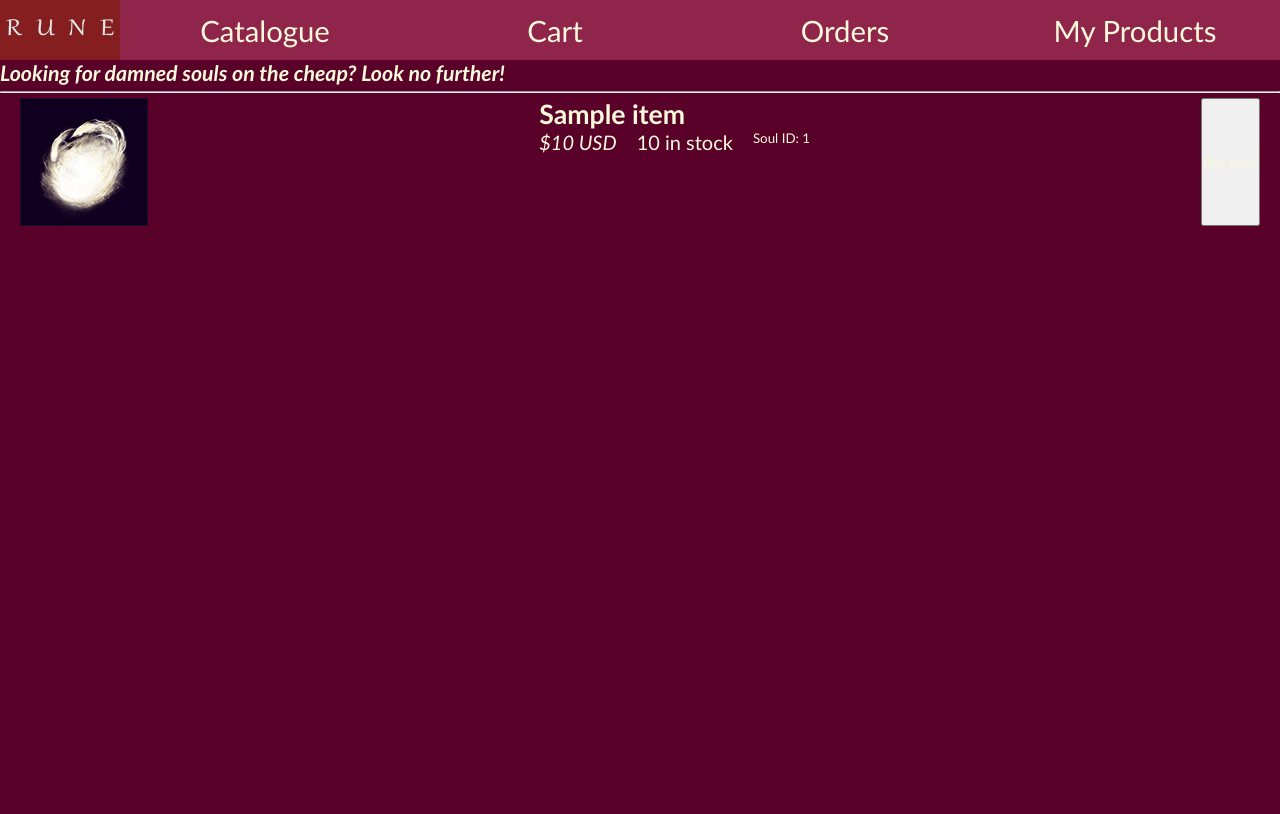
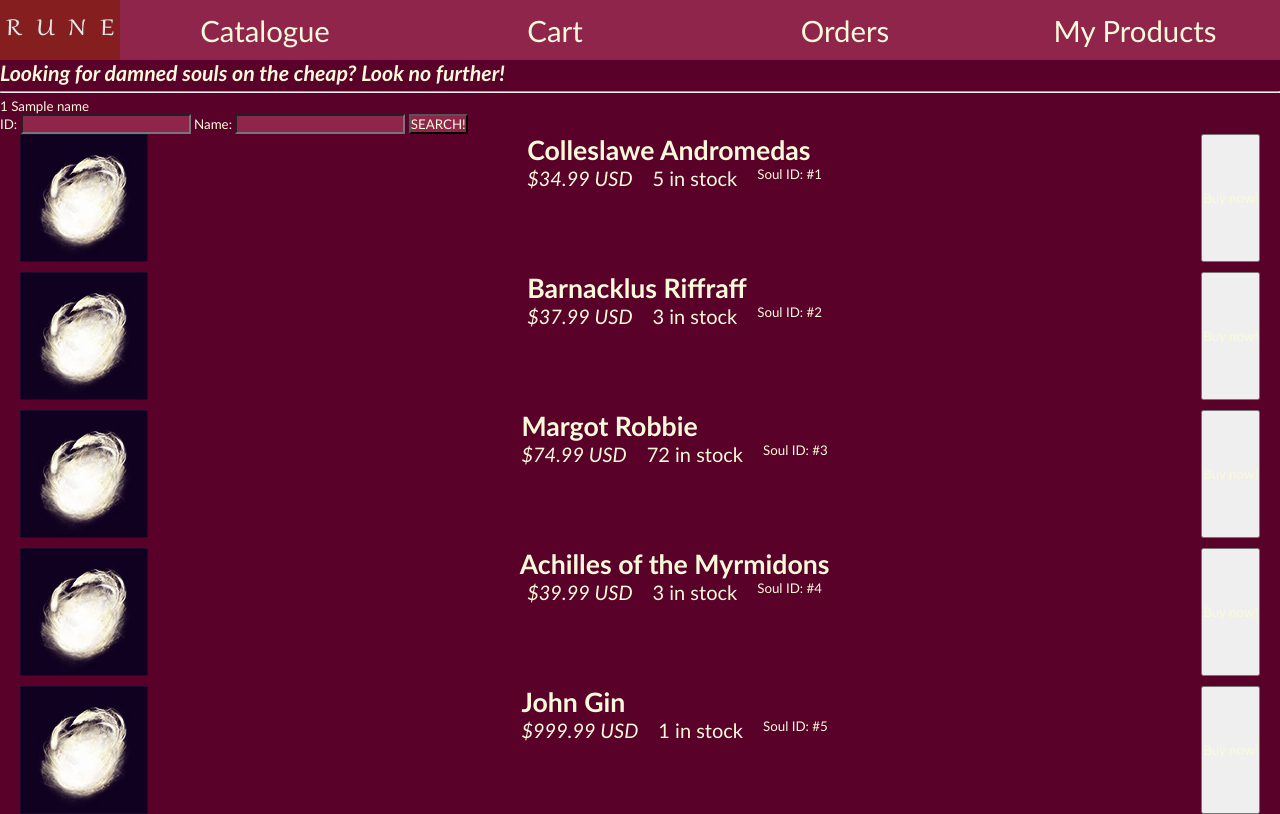
Before and after one commit to MinistryOfSillyCoding/eshop-rune-v5, a Flask app: template frontend/website/templates/catalog.html in a window 1280 px wide. Before the commit the page ends 226 px from the top, so only its background shows below. Run offline with Flask 3, Linux system fonts and the light colour scheme; the template is opened without the code that fills it: values that come from a table or form of the project are taken from there, most other values are stand-ins (such as "Sample title", 1, 10 or a date in 2020).

Commit message:
added search func

```diff
--- a/frontend/website/templates/base.html
+++ b/frontend/website/templates/base.html
@@ -13,7 +13,7 @@
             <img class="navbar__logo" src="../static/runelogo.jpg">
         </a>
         <div class="navbar__links">
-            <a class="navbar__link" href="/catalog">Catalogue</a>
+            <a class="navbar__link" href="/products">Catalogue</a>
             <a class="navbar__link" href="/cart">Cart</a>
             <a class="navbar__link" href="/orders">Orders</a>
             <a class="navbar__link" href="/myproducts">My Products</a>
--- a/frontend/website/templates/catalog.html
+++ b/frontend/website/templates/catalog.html
@@ -4,22 +4,35 @@
 {% block content %}
 <h1>Looking for damned souls on the cheap? Look no further!</h1>
 <hr>
+{{ id }}
+{{ name }}
+<!-- Search form -->
+<!-- Search for products matching ALL non-null properties -->
+<form action="/products/search" method="get">
+    <label for="id">ID:</label>
+    <input type="text" name="id">
 
+    <label for="name">Name:</label>
+    <input type="text" name="name">
+
+    <input type="submit" value="SEARCH!">
+</form>
+<!-- Catalog -->
 <div class="products">
-    {% for item in items %}
+    {% for product in products %}
         <div class="product">
             <img class="product__img" src="../static/smoul.jpg">
             <div class="product__info">
-                <h2 class="product__name">{{ item['name'] }}</h2>
+                <h2 class="product__name">{{ product['name'] }}</h2>
                 <div class="product__otherinfo">
                     <div class="product__price">
-                        ${{ item['price'] }} USD
+                        ${{ product['price'] }} USD
                     </div>
                     <div class="product__quantity">
-                        {{ item['quantity'] }} in stock
+                        {{ product['quantity'] }} in stock
                     </div>
                     <div class="product__id">
-                        Soul ID: {{ item['id'] }}
+                        Soul ID: #{{ product['id'] }}
                     </div>
                 </div>
             </div>
--- a/products/main.py
+++ b/products/main.py
@@ -116,19 +116,21 @@ items.append({'name' : 'Johnny-o', 'price' : '$99999.99'})
 # GET methods:
 
 # request all products
-@app.route('/products', methods = ['GET'])
+@app.route('/products/all', methods = ['GET'])
 def send_all_products():
     return jsonify([p.serialized for p in Products.query.all()])
 
-# request of a specific product by id
-@app.route('/products/:id', methods=['GET'])
-def send_product_byid(id):
-    pass
+# request of a specific product by id and name
+@app.route('/products/__<id>__<name>', methods=['GET'])
+def send_product_by_id_name(id, name):
+    if id == '0':
+        q = Products.query.filter(Products.name == name)
+    elif name == '0':
+        q = Products.query.filter(Products.id == int(id))
+    else:
+        q = Products.query.filter(Products.id == int(id), Products.id == int(id))
+    return jsonify([p.serialized for p in q])
 
-# request of a list of products by title
-@app.route('/products/<name>', methods=['GET'])
-def send_products_bytitle(name):
-    pass
 
 # Other methods:
 
```
Also changed, not shown: frontend/website/templates/myproducts.html (+4 -4 lines), frontend/website/views.py (+17 -3 lines).
